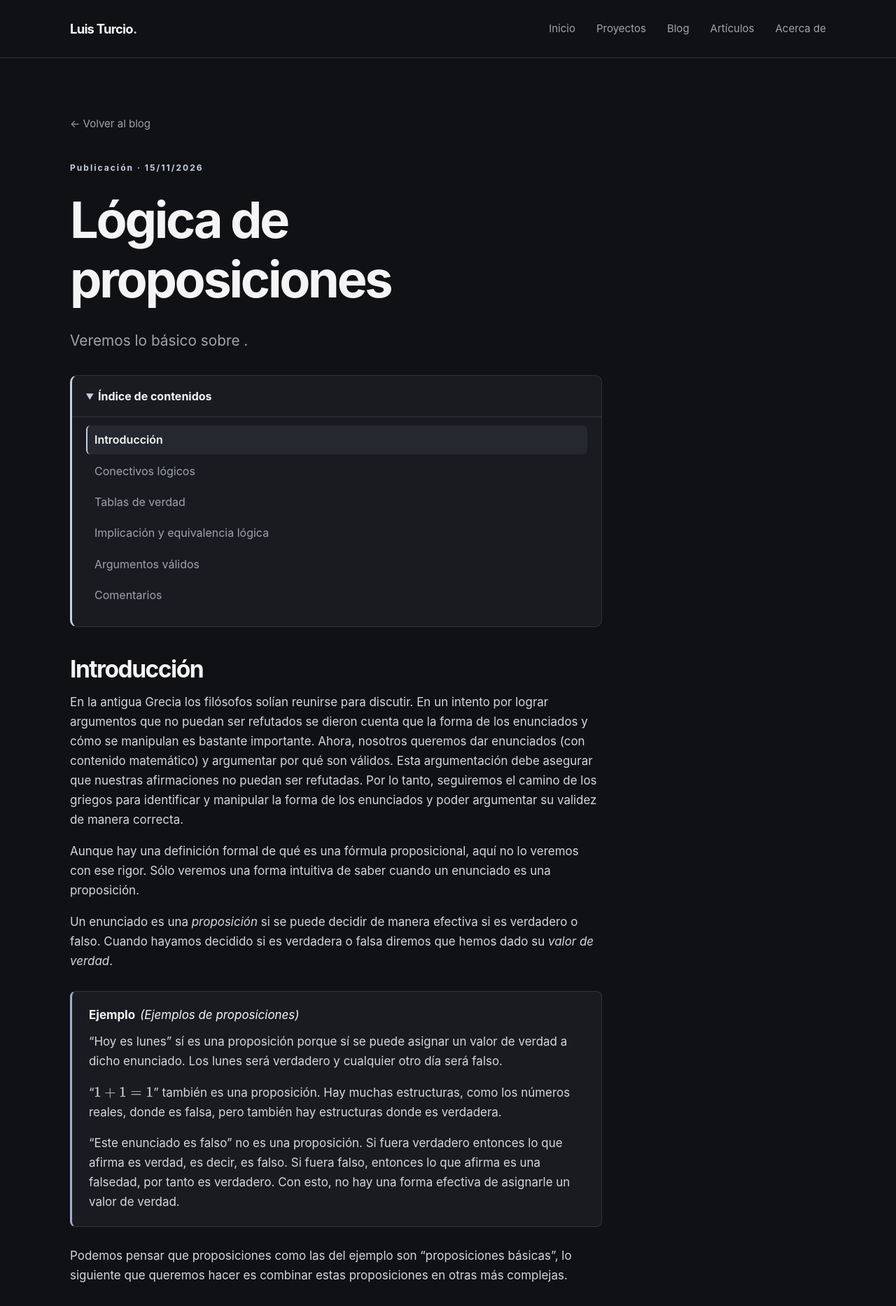
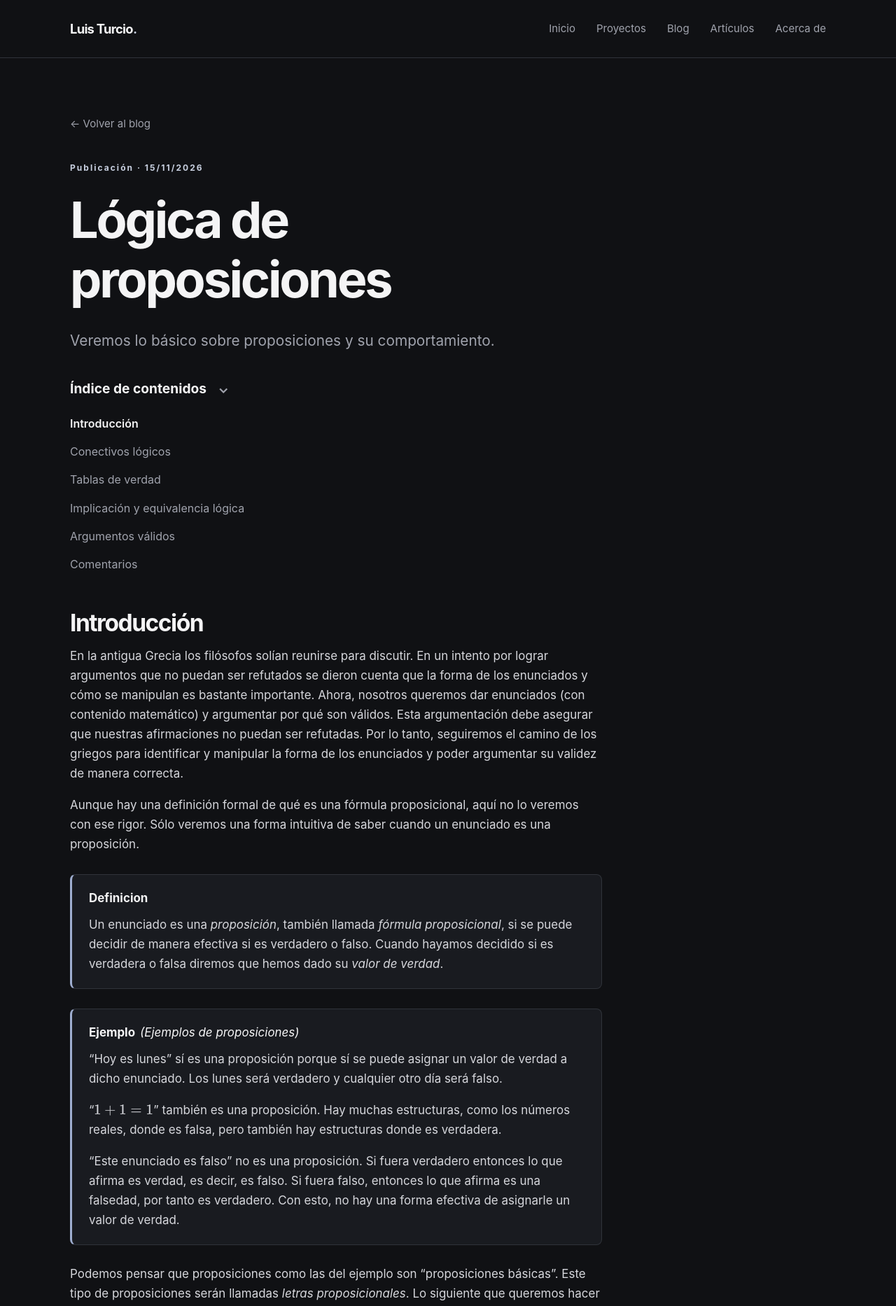
Before and after one commit to ljtc/ljtc.github.io, a Jekyll site: the page built from _posts/2026-11-15-11prop.md, in a window 1280 px wide. Shown: the top 1866 px of the page at 70% size. Built offline with Jekyll 4.4.1, drawn with Linux system fonts in a browser that asks for light colours; some web fonts are replaced; comment, search, counter and statistics services are not loaded; some of the changed text lies outside the part shown.

Commit message:
avance y estilo

```diff
--- a/_layouts/default.html
+++ b/_layouts/default.html
@@ -10,11 +10,21 @@
   {% if page.math or page.tikz %}
   <script>
     window.MathJax = {
-      tex: { inlineMath: [['$', '$'], ['\\(', '\\)']], displayMath: [['\\[', '\\]']], processEscapes: true, tags: 'ams', packages: {'[+]': ['ams']} },
-      options: { skipHtmlTags: ['script','noscript','style','textarea','pre','code'] },
-      svg: { fontCache: 'global' }
+      tex: {
+        inlineMath: [['$', '$'], ['\\(', '\\)']],
+        displayMath: [['\\[', '\\]']],
+        processEscapes: true, tags: 'ams',
+        packages: {'[+]': ['ams']}
+      },
+      options: {
+        skipHtmlTags: ['script','noscript','style','textarea','pre','code']
+      },
+      svg: {
+        fontCache: 'global'
+      }
     };
   </script>
+  {% include math-macros.html %}
   <script defer src="https://cdn.jsdelivr.net/npm/mathjax@3/es5/tex-svg.js"></script>
   {% endif %}
   {% if page.tikz %}
--- a/_posts/2026-11-15-11prop.md
+++ b/_posts/2026-11-15-11prop.md
@@ -1,6 +1,6 @@
 ---
 title: Lógica de proposiciones
-description: Veremos lo básico sobre .
+description: Veremos lo básico sobre proposiciones y su comportamiento.
 math: true
 tikz: true
 ---
@@ -20,9 +20,12 @@ Aunque hay una definición formal de qué es una fórmula proposicional, aquí n
 lo veremos con ese rigor. Sólo veremos una forma intuitiva de saber cuando un
 enunciado es una proposición.
 
-Un enunciado es una *proposición* si se puede decidir de manera efectiva si es
-verdadero o falso. Cuando hayamos decidido si es verdadera o falsa diremos que
-hemos dado su *valor de verdad*.
+{% capture contenido_teorema %}
+Un enunciado es una *proposición*, también llamada *fórmula proposicional*, si se puede
+decidir de manera efectiva si es verdadero o falso. Cuando hayamos decidido si
+es verdadera o falsa diremos que hemos dado su *valor de verdad*.
+{% endcapture %}
+{% include theorem.html type="definicion" id="def-prop" content=contenido_teorema %}
 
 {% capture contenido_teorema %}
 "Hoy es lunes" sí es una proposición porque sí se puede asignar un valor de
@@ -41,14 +44,20 @@ asignarle un valor de verdad.
 proposiciones" content=contenido_teorema %}
 
 Podemos pensar que proposiciones como las del ejemplo son "proposiciones
-básicas", lo siguiente que queremos hacer es combinar estas proposiciones en
-otras más complejas.
+básicas". Este tipo de proposiciones serán llamadas *letras proposicionales*. Lo
+siguiente que queremos hacer es combinar estas proposiciones en otras más
+complejas.
+
+El conjunto de proposiciones será denotado $\prop$. Así, la notación $P\in\prop$
+significa que $P$ es una proposición.
 
 ## Conectivos lógicos
 
 Empezamos esta sección dando un poco de notación. Las proposiciones serán
 denotadas con letras mayúsculas $P$, $Q$, $R$, etc. o con letras griegas
 $\alpha$, $\beta$, $\gamma$, etc. Lo ideal es no combinar las dos notaciones.
+Cuando haga falta una distinción real usaremos las letras latinas para las
+letras proposicionales y las griegas para las fórmulas proposiciones.
 
 Consideremos dos proposiciones $P$ y $Q$. Dado que son proposiciones entonces
 podemos dar un valor de verdad a cada una. Con esto podemos pensar en un nuevo
@@ -89,6 +98,79 @@ cuando las proposiciones $P$ y $Q$ tienen el mismo valor de verdad.
 
 ## Tablas de verdad
 
+Como la forma intuitiva de definición que tenemos de proposición pide que haya
+un procedimiento efectivo para decidir cuando un enunciado es verdadero o falso,
+entonces las proposiciones que se construyen con conectivos también deben tener
+tal procedimiento.
+
+Hay varios procedimientos efectivos que sirven para decidir la veracidad de una
+proposición compuesta con conectivos. En estas notas sólo veremos las tablas de
+verdad. Estas tablas reflejan de manera fiel lo que se comentó en la sección de
+conectivos lógicos. La construcción de ellas considera todas las posibles
+combinaciones de verdadero y falso que se pueden hacer con las letras
+proposicionales que constituyen a la fórmula proposicional.
+
+<table class="truth-table">
+  <thead>
+    <tr>
+      <th>$P$</th>
+      <th>$Q$</th>
+      <th>$P \land Q$</th>
+      <th>$P \lor Q$</th>
+      <th>$P \to Q$</th>
+      <th>$P \leftrightarrow Q$</th>
+    </tr>
+  </thead>
+  <tbody>
+    <tr><td>$1$</td><td>$1$</td><td>$1$</td><td>$1$</td><td>$1$</td><td>$1$</td></tr>
+    <tr><td>$1$</td><td>$0$</td><td>$0$</td><td>$1$</td><td>$0$</td><td>$0$</td></tr>
+    <tr><td>$0$</td><td>$1$</td><td>$0$</td><td>$1$</td><td>$1$</td><td>$0$</td></tr>
+    <tr><td>$0$</td><td>$0$</td><td>$0$</td><td>$0$</td><td>$1$</td><td>$1$</td></tr>
+  </tbody>
+</table>
+
+Hacemos la tabla de verdad de la negación porque no requiere tantos renglones
+
+<table class="truth-table">
+  <thead>
+    <tr><th>$P$</th><th>$\neg P$</th></tr>
+  </thead>
+  <tbody>
+    <tr><td>$1$</td><td>$0$</td></tr>
+    <tr><td>$0$</td><td>$1$</td></tr>
+  </tbody>
+</table>
+
+Con estas reglas, las tablas de verdad son procedimiento efectivo para determinar
+el valor de verdad, en cualquier posible situación, de un enunciado construido
+mediante proposiciones y conectivos lógicos.
+
+Otra forma de pensar a las tablas de verdad es mediante funciones. Esto es, cada
+renglón es una función $v\colon\prop\to\{0,1\}$ que satisface
+
+| :-----------------------------: | :----------------------------: |
+| $v(P\land Q)=\min\{v(P),v(Q)\}$ | $v(P\lor Q)=\max\{v(P),v(Q)\}$ |
+| $v(\neg P) = 1-v(P)$            | $v(P\to Q)=\max\{1-v(P),v(Q)\}$ |
+| $v(P\liff Q)=\min\{v(P\to Q),v(Q\to P)\}$ |                      |
+
+<br>
+
+Por ejemplo, si $v(P)=1$ y $v(Q)=1$, entonces $\min\{v(P),v(Q)\}=1$, es decir,
+$v(P\land Q)=1$. Así, cada renglón es una especificación de los valores de las
+proposiciones $P$ y $Q$. Una vez que sabemos esos valores podemos determinar el
+valor de la proposición que tiene un conectivo siguiendo las reglas de $v$.
+
+Notemos que con las tablas de verdad (o las funciones de evaluación
+$v\colon\prop\to\{0,1\}$ ) podemos distinguir tres tipos de proposición.
+
+{% capture contenido_teorema %}
+Sea $\alpha$ una fórmula proposicional. Diremos que $\alpha$ es
+1. tautología si su tabla de verdad sólo tiene $1$,
+2. contradicción si su tabla de verdad sólo tiene $0$,
+3. contingente si no es ninguna de las anteriores.
+{% endcapture %}
+{% include theorem.html type="definicion" id="def-taut" content=contenido_teorema %}
+
 ## Implicación y equivalencia lógica
 
 ## Argumentos válidos
--- a/assets/css/style.css
+++ b/assets/css/style.css
@@ -206,91 +206,143 @@
 }
 
 
-/* Índice automático de contenidos */
+
+/* Índice de contenidos minimalista */
 
 .toc {
-  margin: 32px 0;
-  background: var(--panel);
-  border: 1px solid var(--border);
-  border-left: 3px solid var(--accent);
-  border-radius: 10px;
-  overflow: hidden;
+  margin: 36px 0 44px;
+  padding: 0;
+  background: transparent;
+  border: none;
+  border-radius: 0;
 }
 
 .toc[hidden] {
   display: none;
 }
 
+/* Título desplegable */
+
 .toc-heading {
-  padding: 16px 20px;
+  padding: 0;
+  margin-bottom: 14px;
+  color: var(--text);
+  font-size: 1.2rem;
   font-weight: 650;
-  color: var(--text);
   cursor: pointer;
+  list-style: none;
+}
+
+.toc-heading::-webkit-details-marker {
+  display: none;
 }
 
 .toc-heading::marker {
-  color: var(--accent);
+  content: "";
 }
+
+.toc-heading::after {
+  content: "⌄";
+  display: inline-block;
+  margin-left: 12px;
+  color: var(--muted);
+  transition: transform .2s ease;
+}
+
+.toc-details:not([open]) .toc-heading::after {
+  transform: rotate(-90deg);
+}
+
+/* Lista de secciones */
 
 .toc-list {
   margin: 0;
-  padding: 8px 20px 20px;
+  padding: 0;
   list-style: none;
-  border-top: 1px solid var(--border);
+  border: none;
 }
 
 .toc-item {
-  margin: 4px 0;
+  margin: 2px 0;
 }
 
 .toc-item a {
   display: block;
-  padding: 7px 10px;
+  padding: 6px 0;
   color: var(--muted);
   text-decoration: none;
-  border-radius: 6px;
-  border-left: 2px solid transparent;
-  transition: background .2s, color .2s;
+  border: none;
+  border-radius: 0;
+  background: transparent;
+  transition: color .2s ease;
 }
 
 .toc-item a:hover {
   color: var(--text);
-  background: rgba(150, 160, 180, .08);
+  background: transparent;
 }
+
+/* Sección activa */
 
 .toc-item a.is-active {
   color: var(--text);
-  border-left-color: var(--accent);
-  background: rgba(150, 160, 180, .10);
   font-weight: 600;
+  background: transparent;
+  border: none;
 }
 
+/* Subsections */
+
 .toc-subsection {
-  margin-left: 20px;
-  font-size: .92rem;
+  margin-left: 24px;
+  font-size: .93rem;
 }
 
-.prose h2[id],
-.prose h3[id] {
-  scroll-margin-top: 6rem;
+/* Accesibilidad */
+
+.toc-heading:focus-visible,
+.toc-item a:focus-visible {
+  outline: 2px solid var(--accent);
+  outline-offset: 4px;
 }
 
+/* Móviles */
+
 @media (max-width: 640px) {
-  .toc-heading {
-    padding: 14px 16px;
-  }
-
-  .toc-list {
-    padding: 8px 12px 16px;
+  .toc {
+    margin: 26px 0 34px;
   }
 
   .toc-subsection {
-    margin-left: 12px;
+    margin-left: 16px;
   }
 }
 
-@media (prefers-reduced-motion: no-preference) {
-  html {
-    scroll-behavior: smooth;
-  }
+
+
+/* Tablas de verdad */
+
+.truth-table {
+  width: 100%;
+  margin: 24px 0;
+  border-collapse: collapse;
+  text-align: center;
+  font-variant-numeric: tabular-nums;
 }
+
+.truth-table th,
+.truth-table td {
+  padding: 10px 16px;
+  text-align: center;
+  border-bottom: 1px solid var(--border);
+}
+
+.truth-table thead th {
+  color: var(--text);
+  font-weight: 600;
+  border-bottom: 2px solid var(--muted);
+}
+
+.truth-table tbody tr:hover {
+  background: rgba(150, 160, 180, 0.06);
+}
```
Also changed, not shown: _includes/math-macros.html (added, +22 -0 lines), 7 other files.
